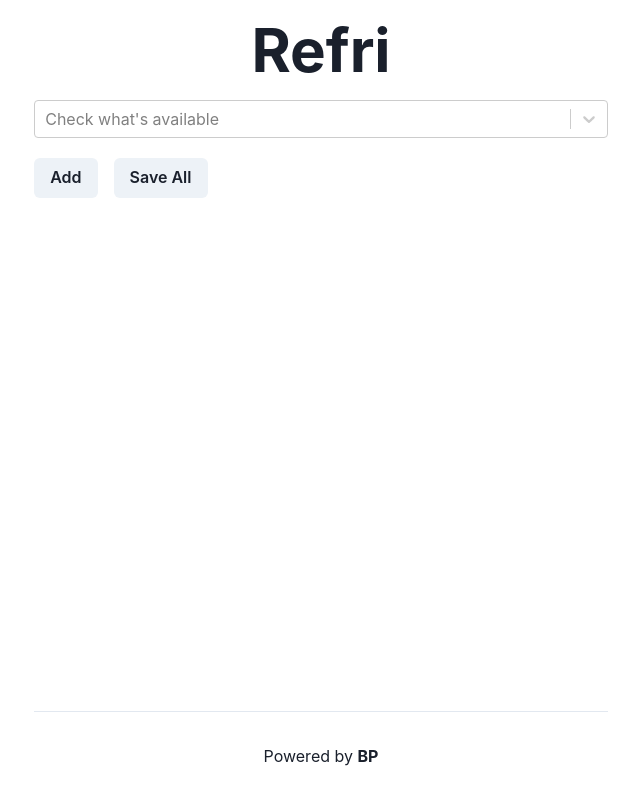
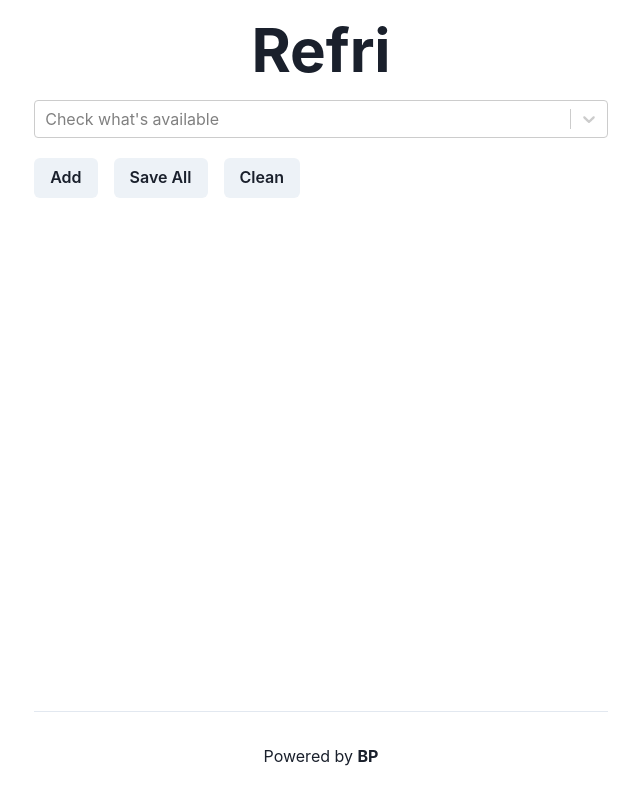
Before and after one commit to bpalomino5/refri, a Next.js app: page / in a window 1280 px wide. Shown: the whole page, without its empty margins (319-959 px from the left). Built offline with nearby package versions, Linux system fonts and the light colour scheme; no server answers; the database is empty.

Commit message:
created clean button with firebase updates to empty items

```diff
--- a/src/pages/index.js
+++ b/src/pages/index.js
@@ -1,5 +1,5 @@
 // Libraries
-import { firestore } from '../lib/firebase';
+import firebase, { firestore } from '../lib/firebase';
 
 // Components
 import Select from 'react-select';
@@ -16,10 +16,12 @@ import {
 // Hooks
 import { useRouter } from 'next/router';
 import useFood from '../hooks/use-food';
+import { useQueryClient } from 'react-query';
 
 export default function Home() {
   const router = useRouter();
   const foodQuery = useFood();
+  const queryClient = useQueryClient();
 
   const findItem = (option) => {
     foodQuery.data.forEach((category) =>
@@ -63,6 +65,26 @@ export default function Home() {
     await Promise.all(ps);
   };
 
+  const clean = async () => {
+    const ps = [];
+    foodQuery.data.forEach((category) => {
+      category.options.forEach((option) => {
+        if (option.quantity === 0) {
+          ps.push(
+            firestore
+              .collection('categories')
+              .doc(category.category)
+              .update({
+                [option.id]: firebase.firestore.FieldValue.delete(),
+              })
+          );
+        }
+      });
+    });
+    await Promise.all(ps);
+    await queryClient.invalidateQueries('food');
+  };
+
   return (
     <Container sx={{ height: '100%', d: 'flex', flexDirection: 'column' }}>
       <main>
@@ -81,6 +103,7 @@ export default function Home() {
         <ButtonGroup spacing={4} sx={{ my: 5 }}>
           <Button onClick={() => router.push('/add-item')}>Add</Button>
           <Button onClick={updateAllItems}>Save All</Button>
+          <Button onClick={clean}>Clean</Button>
         </ButtonGroup>
       </main>
 
```
